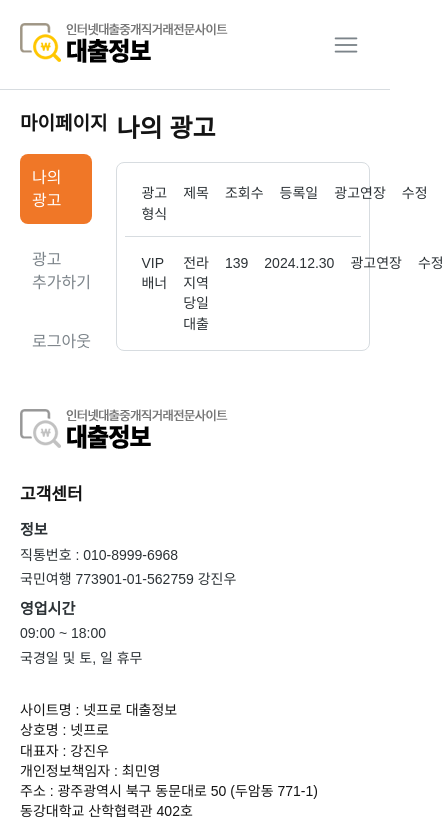
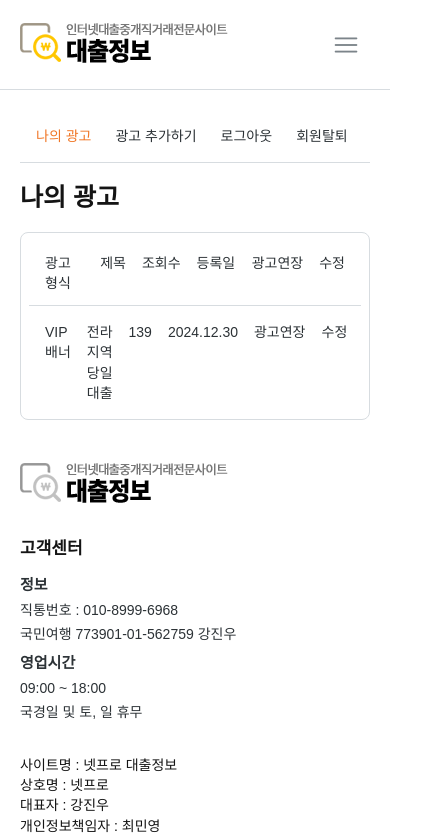
Before and after one commit to zegiha/loan_website, a Next.js app: page /my/ads in a window 390 px wide. Shown: the top 837 px of the page, 444 px wide, since content can reach past the window. Built offline with nearby package versions, Linux system fonts and the light colour scheme.

Commit message:
feat: Section_wrapper에 상단 네브바 적용

```diff
--- a/features/my/ui/Section_wrapper.tsx
+++ b/features/my/ui/Section_wrapper.tsx
@@ -2,6 +2,7 @@ import {Section} from "@/components/molecules";
 import {Col, Row} from "@/components/atoms/layout";
 import Sidebar from "@/features/my/ui/Sidebar";
 import style from './style.module.scss';
+import Topbar from "@/features/my/ui/Topbar";
 
 export default function Section_wrapper({
 	children,
@@ -11,11 +12,12 @@ export default function Section_wrapper({
 			<Row width={'fill'} gap={24}>
 				<Sidebar/>
 				{/*TODO Navigation top bar*/}
-				<div className={style.contents_container}>
+        <Col className={style.contents_container} gap={16}>
+          <Topbar/>
           <Col width={'fill'}>
             {children}
           </Col>
-				</div>
+        </Col>
       </Row>
     </Section>
   );
--- a/features/my/ui/Sidebar.tsx
+++ b/features/my/ui/Sidebar.tsx
@@ -11,6 +11,7 @@ const navigations: Array<TNavigation> = [
 	{domain: '/my/ads', name: '나의 광고'},
 	{domain: '/my/ads/new', name: '광고 추가하기'},
 	{domain: '/my/logout', name: '로그아웃'},
+  {domain: '/my/leave', name: '회원탈퇴'}
 ]
 
 export default function Sidebar() {
--- /dev/null
+++ b/features/my/ui/Topbar.tsx
@@ -0,0 +1,34 @@
+'use client'
+
+import {Row} from "@/components/atoms/layout";
+import {usePathname} from "next/navigation";
+import Typo from "@/components/atoms/typo/Typo";
+import Link from "next/link";
+import style from './style.module.scss';
+
+type TNavigation = {domain: string, name: string}
+const navigations: Array<TNavigation> = [
+  {domain: '/my/ads', name: '나의 광고'},
+  {domain: '/my/ads/new', name: '광고 추가하기'},
+  {domain: '/my/logout', name: '로그아웃'},
+  {domain: '/my/leave', name: '회원탈퇴'}
+]
+
+export default function Topbar() {
+  const pathname = usePathname();
+  return (
+    <Row className={style.topbar_container}>
+      <Row gap={24} style={{padding: 16}}>
+        {navigations.map((v, i) => (
+          <Link key={i} href={v.domain} style={{cursor: 'pointer'}}>
+            <Typo.Contents
+              color={pathname === v.domain ? 'primary' : 'generic'}
+            >
+              {v.name}
+            </Typo.Contents>
+          </Link>
+        ))}
+      </Row>
+    </Row>
+  );
+}
--- a/features/my/ui/style.module.scss
+++ b/features/my/ui/style.module.scss
@@ -4,6 +4,9 @@
 .sidebar_container {
   display: flex;
   width: calc((100% - 24px) / 4.5);
+  @media(max-width: 840px) {
+    display: none;
+  }
 }
 
 .sidebar_item, .sidebar_item_active {
@@ -45,4 +48,16 @@
 .contents_container {
   display: flex;
   width: calc((100% - 24px) / 4.5 * 3.5);
+  @media(max-width: 840px) {
+    width: 100%;
+  }
 }
+
+.topbar_container {
+  display: none !important;
+  width: 100%;
+  border-bottom: 1px solid semantic.$outline-default;
+  @media(max-width: 840px) {
+    display: flex !important;
+  }
+}
```
Lines whose indentation alone changed are shown as unchanged.
